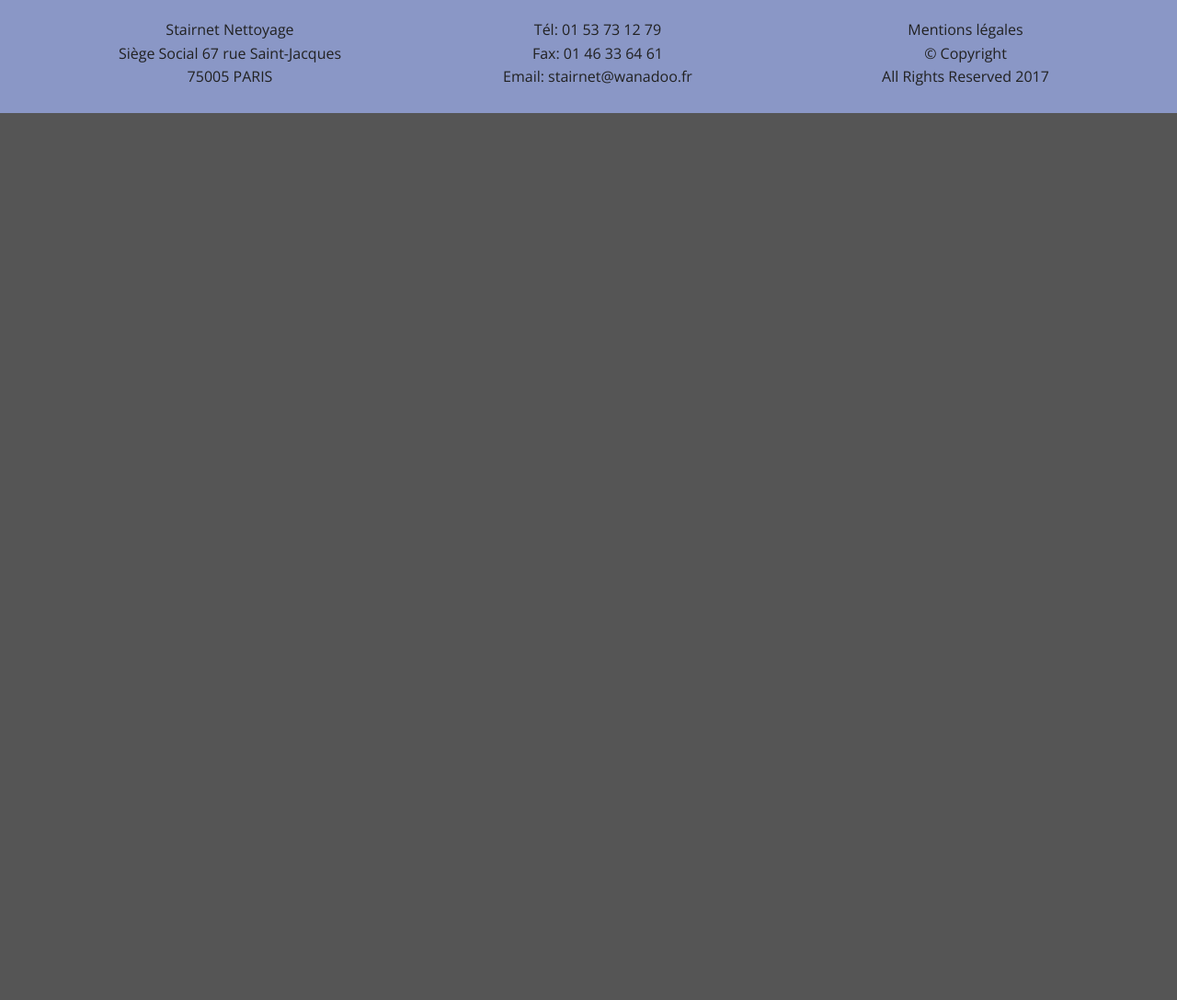
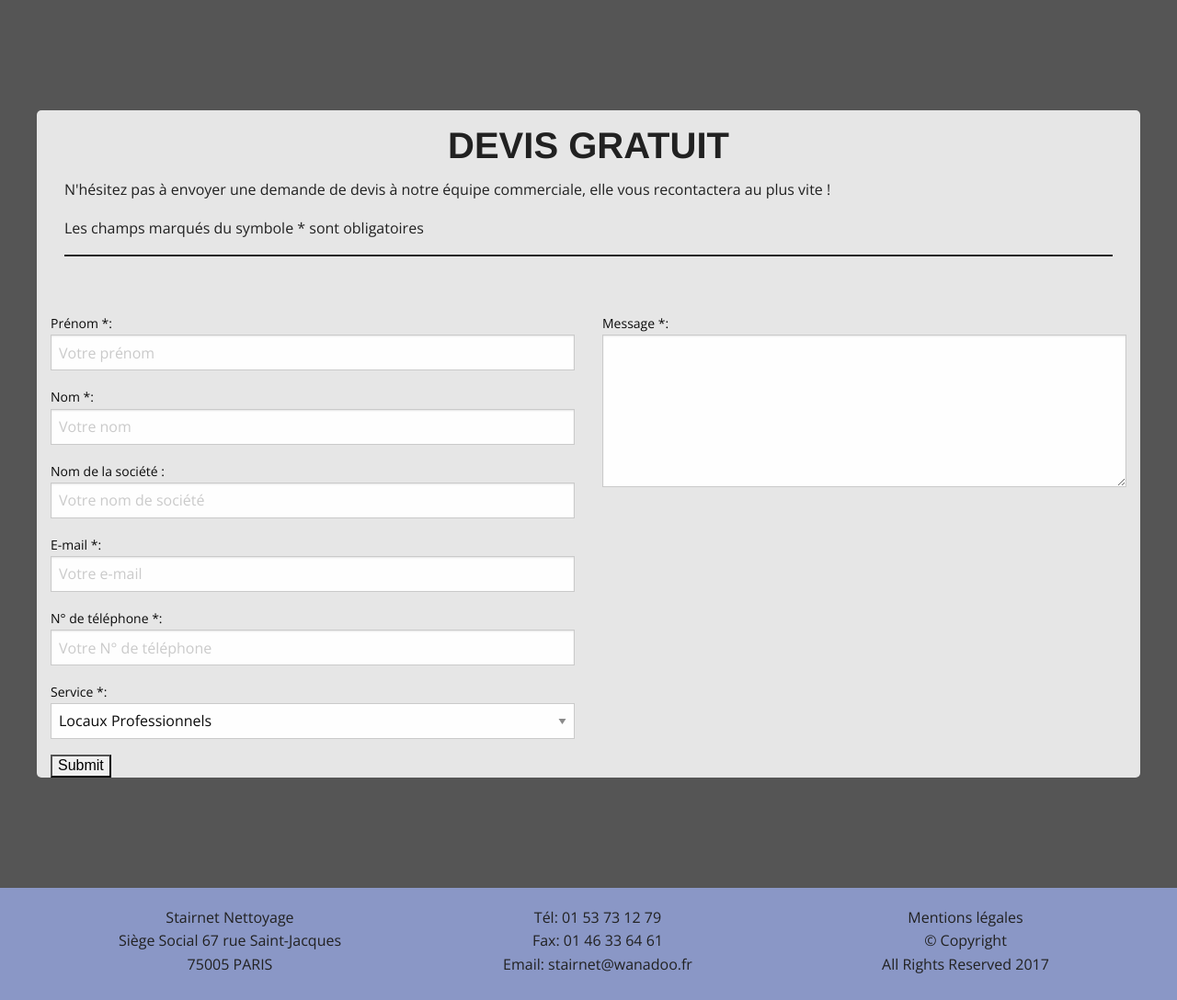
Before and after one commit to edhbr/H1-P2021-DEVT3-SNET, a PHP site: page /pages/contact.php in a window 1280 px wide. Shown: the part 120-1208 px from the top of the page at 92% size. Before the commit the page ends 243 px from the top, so only its background shows below. Run offline with PHP 8.4, Linux system fonts and the light colour scheme.

Commit message:
form setup

```diff
--- a/pages/contact.php
+++ b/pages/contact.php
@@ -13,7 +13,40 @@
 </head>
 <body>
   <?php include("../views/header/header.php"); ?>
-
+  <main>
+    <form action="page/merci.php" method="post" class="row contactForm">
+      <header id="formHeader">
+        <h1>Devis gratuit</h1>
+        <p>N'hésitez pas à envoyer une demande de devis à notre équipe commerciale, elle vous recontactera au plus vite !</p>
+        <p>Les champs marqués du symbole * sont obligatoires</p>
+      </header>
+      <div class="small-12 medium-6 columns">
+        <label for="firstName">Prénom *:</label>
+        <input id="firstName" type="text" name="firstName" placeholder="Votre prénom">
+        <label for="lastName">Nom *:</label>
+        <input id="lastName" type="text" name="lastName" placeholder="Votre nom">
+        <label for="companyName">Nom de la société :</label>
+        <input id="companyName" type="text" name="companyName" placeholder="Votre nom de société">
+        <label for="email">E-mail *:</label>
+        <input id="email" type="email" name="email" placeholder="Votre e-mail">
+        <label for="phone">N° de téléphone *:</label>
+        <input id="phone" type="tel" name="phone" placeholder="Votre N° de téléphone">
+        <label for="services">Service *:</label>
+        <select id="services" name="services">
+          <option value="pro">Locaux Professionnels</option>
+          <option value="copro">Copropriété - Commun d'Immeuble</option>
+          <option value="ponctu">Services Ponctuels</option>
+        </select>
+      </div>
+      <div class="small-12 medium-6 columns">
+        <label for="message">Message *:</label>
+        <textarea id="message" name="message" rows="8"></textarea>
+      </div>
+      <div class="small-12 columns">
+        <input type="submit">
+      </div>
+    </form>
+  </main>
   <?php include("../views/footer/footer.php"); ?>
   <!-- scripts -->
   <script type="text/javascript" src="scripts/vendor/jquery.js"></script>
--- a/src/scss/app.scss
+++ b/src/scss/app.scss
@@ -2,6 +2,7 @@
 
 @import "header/_headerMain.scss";
 @import "footer/_footerMain.scss";
+@import "contact/_contact.scss";
 
 body{
 	margin: 0;
--- a/src/scss/footer/_footerMain.scss
+++ b/src/scss/footer/_footerMain.scss
@@ -12,6 +12,7 @@ footer.footer{
       color: #212121;
     }
   }
+
   &>ul>li{
     display: inline-block;
   }
--- a/styles/style.css
+++ b/styles/style.css
@@ -236,6 +236,26 @@ footer.footer > ul > li {
   display: inline-block;
 }
 
+.contactForm {
+  margin-top: 120px;
+  margin-bottom: 120px;
+  border-radius: 5px;
+  background: #e6e6e6;
+}
+.contactForm header#formHeader {
+  text-align: center;
+  margin: 10px 30px 60px 30px;
+  border-bottom: 2px solid #212121;
+}
+.contactForm header#formHeader h1 {
+  font-size: 40px;
+  text-transform: uppercase;
+  font-weight: bold;
+}
+.contactForm header#formHeader p {
+  text-align: left;
+}
+
 body {
   margin: 0;
   padding: 0;
```
Also changed, not shown: src/scss/contact/_contact.scss (added, +22 -0 lines), 1 other file.
